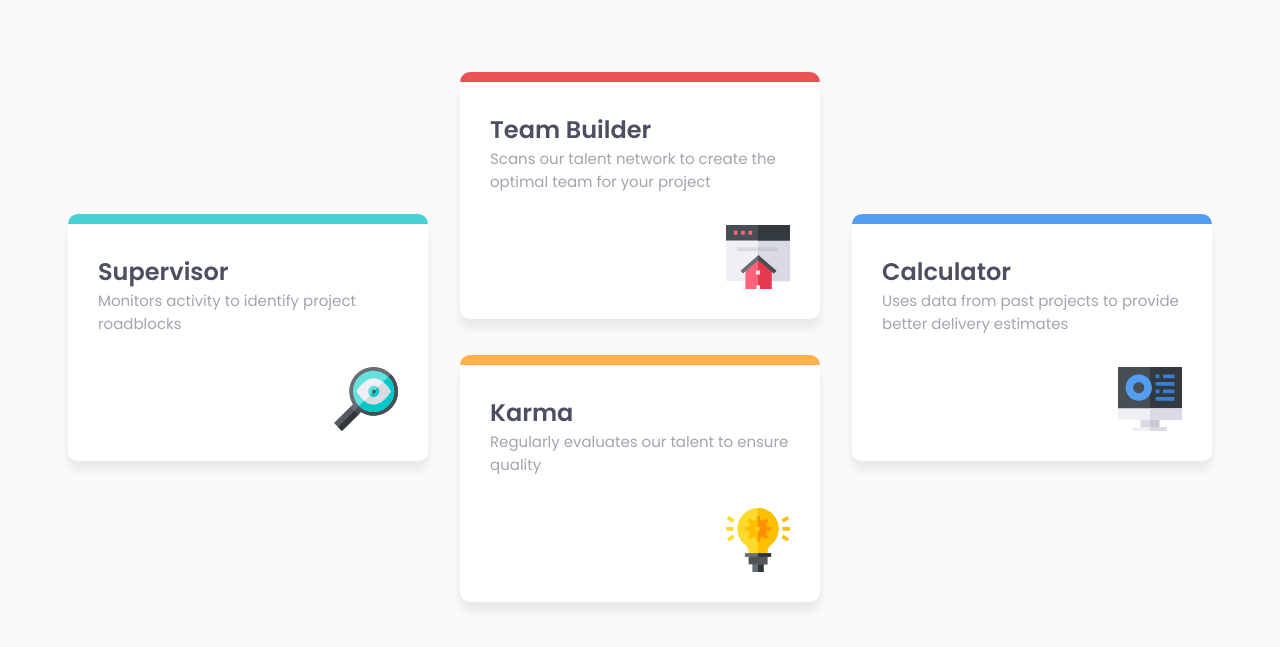
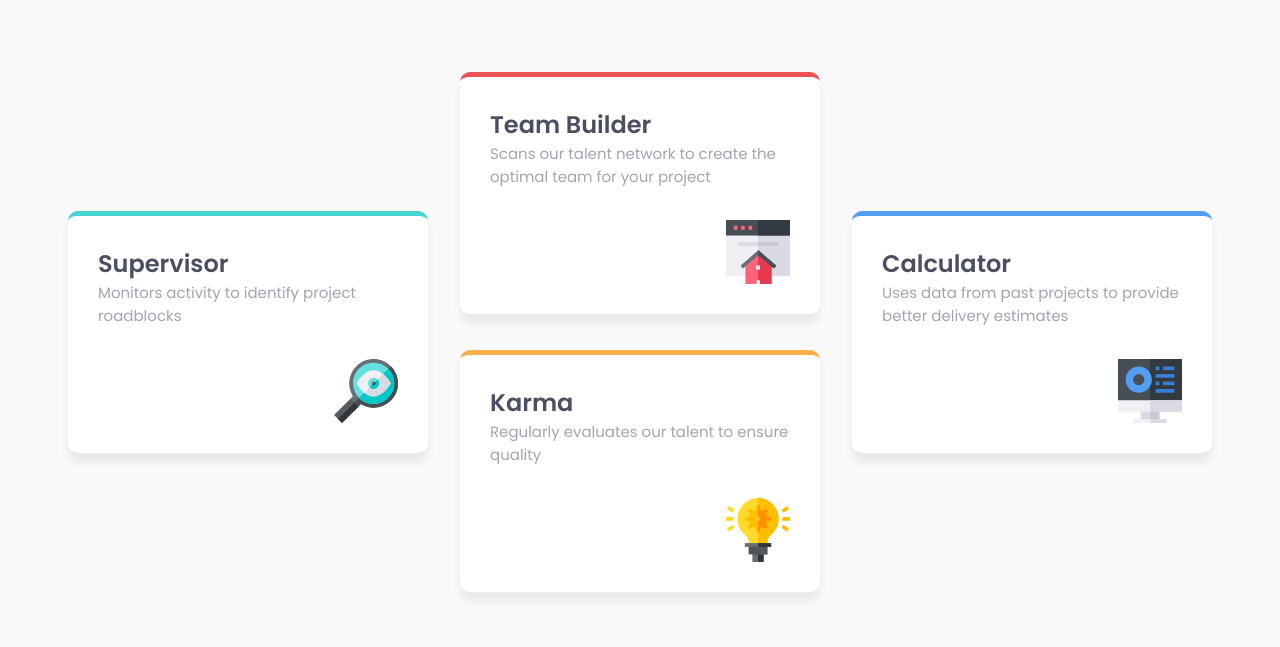
Before and after one commit to induwara-thisarindu/four-card-feature-section, a plain HTML site: page index.html in a window 1280 px wide. Shown: the part 293-940 px from the top of the page. Drawn offline with Linux system fonts and the light colour scheme.

Commit message:
Update style.css

```diff
--- a/styles/style.css
+++ b/styles/style.css
@@ -92,19 +92,19 @@ body {
 }
 
 .border-top-cyan {
-    border-top: 10px solid var(--cyan);
+    border-top: 5px solid var(--cyan);
 }
 
 .border-top-red {
-    border-top: 10px solid var(--red);
+    border-top: 5px solid var(--red);
 }
 
 .border-top-orange {
-    border-top: 10px solid var(--orange);
+    border-top: 5px solid var(--orange);
 }
 
 .border-top-blue {
-    border-top: 10px solid var(--blue);
+    border-top: 5px solid var(--blue);
 }
 
 @media (min-width: 1150px) {
```
